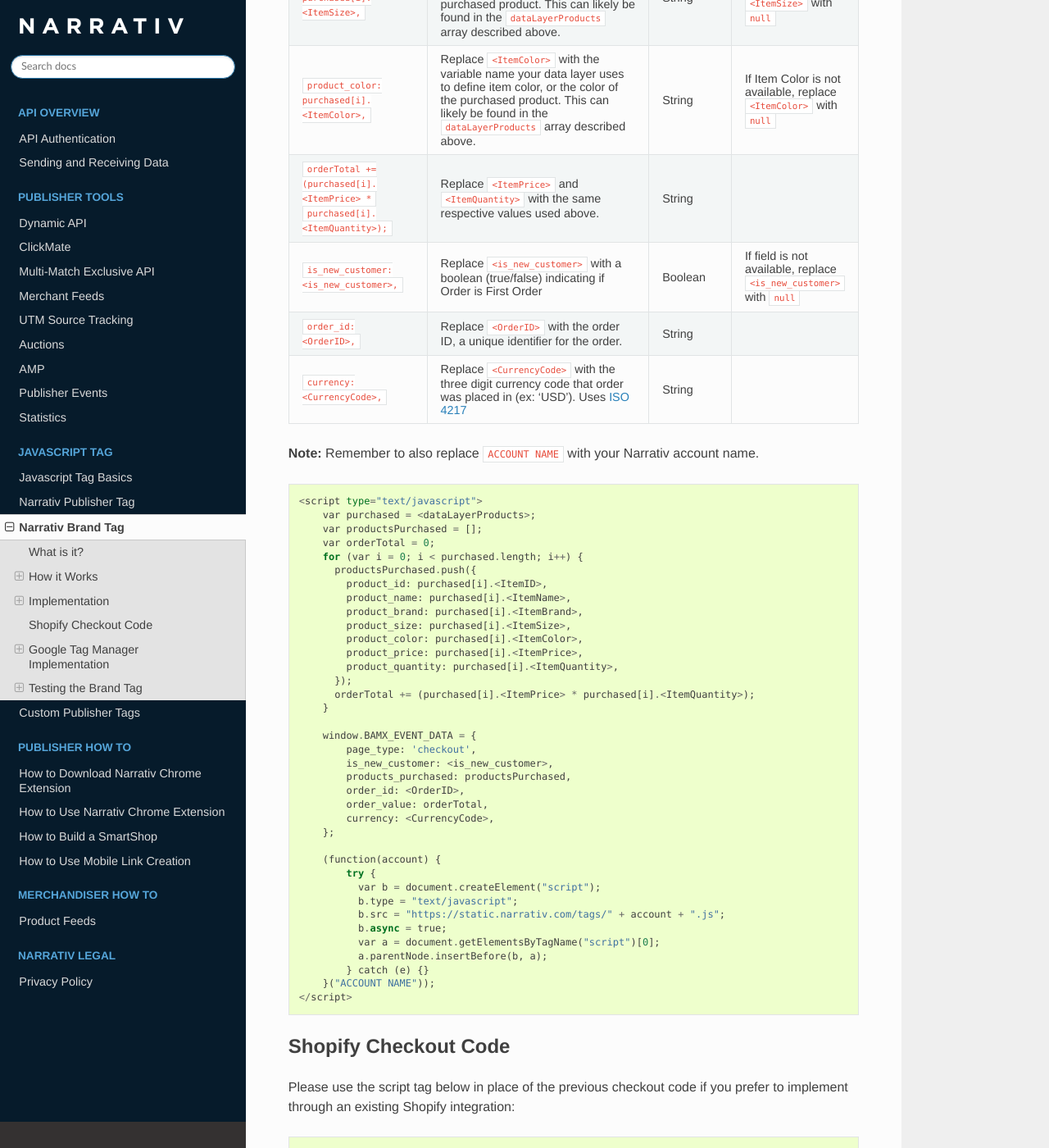
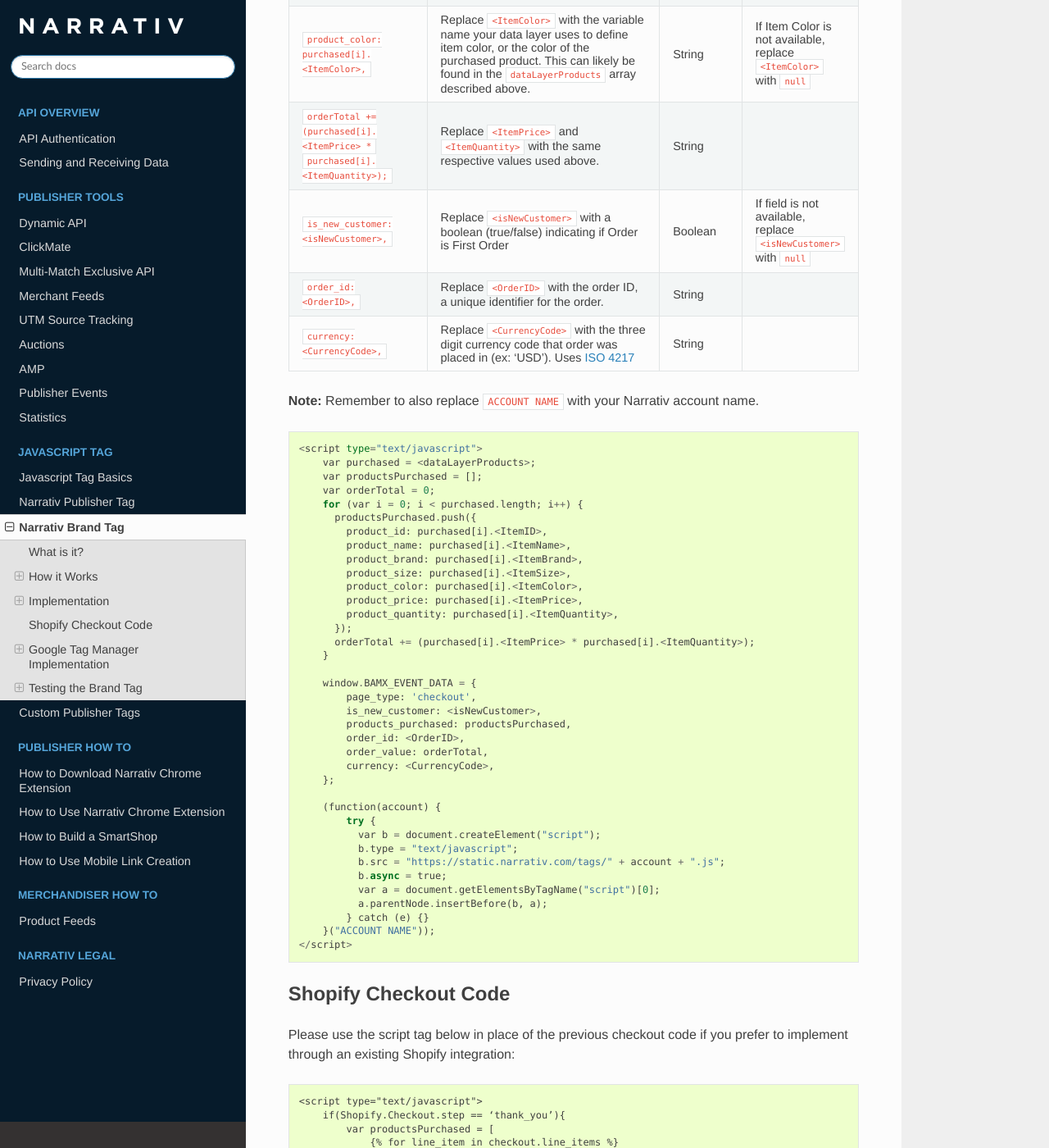
Before and after one commit to robinssq/api-docs, a Sphinx documentation site: the page built from docs/tagbrand.rst, in a window 1280 px wide and 1400 px high, scrolled down 2691 px. Shown: the whole window at 82% size. Built offline with Sphinx 7.4.7 and the Read the Docs theme 2.0.0, drawn with Linux system fonts in a browser that asks for light colours; some of the changed lines change nothing that is shown.

Commit message:
Update tagbrand.rst

```diff
--- a/docs/tagbrand.rst
+++ b/docs/tagbrand.rst
@@ -145,10 +145,10 @@
      - String
      -
 
-   * - ``is_new_customer: <is_new_customer>,``
-     - Replace ``<is_new_customer>`` with a boolean (true/false) indicating if Order is First Order
+   * - ``is_new_customer: <isNewCustomer>,``
+     - Replace ``<isNewCustomer>`` with a boolean (true/false) indicating if Order is First Order
      - Boolean
-     - If field is not available, replace ``<is_new_customer>`` with ``null``
+     - If field is not available, replace ``<isNewCustomer>`` with ``null``
 
    * - ``order_id: <OrderID>,``
      - Replace ``<OrderID>`` with the order ID, a unique identifier for the order.
@@ -184,7 +184,7 @@
 
         window.BAMX_EVENT_DATA = {
             page_type: 'checkout',
-            is_new_customer: <is_new_customer>,
+            is_new_customer: <isNewCustomer>,
             products_purchased: productsPurchased,
             order_id: <OrderID>,
             order_value: orderTotal,
@@ -214,10 +214,10 @@
     <script type="text/javascript">
         if(Shopify.Checkout.step == ‘thank_you’){
             var productsPurchased = [
-	            {% for line_item in checkout.line_items %}
-	            {% if line_item.price > 0 %}
-	            {
-	                “product_id” : “{{ line_item.product_id }}”,
+                {% for line_item in checkout.line_items %}
+                {% if line_item.price > 0 %}
+                {
+                    “product_id” : “{{ line_item.product_id }}”,
                     “product_name” : “{{ line_item.product_title | capitalize }} {% if
                     line_item.product.metafields.c_f.tagline %}
                     {{ line_item.product_metafields.c_f.tagline }}{% endif %}”,
@@ -225,11 +225,11 @@
 	                "product_size":"{{ line_item.variant.option1 }}",
 	                "product_price" : "{{ line_item.price | money_without_currency }}",
 	                "product_quantity" : "{{ line_item.quantity }}", },
-	            {% endif %}
+                {% endif %}
             {% endfor %} ];
 
         window.BAMX_EVENT_DATA = {
-	        "page_type": “checkout”,
+            "page_type": “checkout”,
             "order_id": Shopify.checkout.order_id.toString() || "{{order_number}}",
             "products_purchased": productsPurchased,
             "order_value": Shopify.checkout.subtotal_price || "{{subtotal_price | money_without_currency }}",
```
